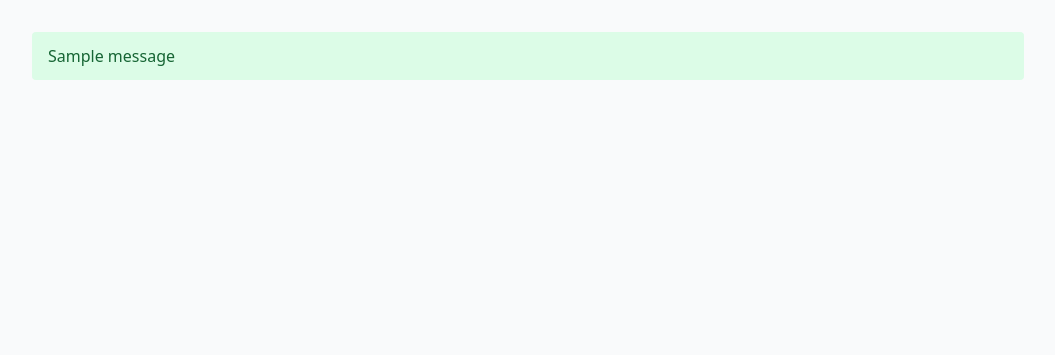
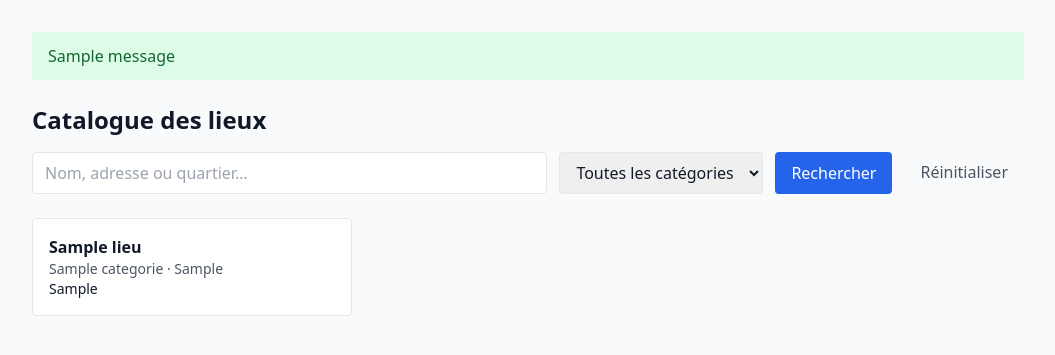
Before and after one commit to clov0202/Brief_Django, a Django app: page /catalogue/ in a window 1280 px wide. Shown: the part 53-408 px from the top of the page, without its empty margins (112-1167 px from the left). Run offline with Django 5.2, Linux system fonts and the light colour scheme; tables that the repository leaves empty hold one stand-in row (values such as "Sample post"); one stand-in notice (Sample message) is shown; some libraries are stand-ins or nearby versions.

Commit message:
Corrige le template liste.html du catalogue

```diff
--- a/RueNet/templates/catalogue/liste.html
+++ b/RueNet/templates/catalogue/liste.html
@@ -1,47 +1,36 @@
-<!DOCTYPE html>
-<html lang="fr">
-<head>
-  <meta charset="UTF-8">
-  <meta name="viewport" content="width=device-width, initial-scale=1">
-  <title>{% block title %}RueNet{% endblock %}</title>
-  <script src="https://cdn.tailwindcss.com"></script>
-</head>
-<body class="bg-gray-50 text-gray-900 min-h-screen">
+{% extends "base.html" %}
+{% block title %}Catalogue{% endblock %}
 
-  <nav class="bg-white border-b">
-    <div class="max-w-5xl mx-auto px-4 py-3 flex flex-wrap items-center gap-4">
-      <a href="/" class="font-bold text-blue-600 text-lg">RueNet</a>
-      <a href="{% url 'catalogue:liste' %}" class="hover:underline">Catalogue</a>
+{% block content %}
+<h1 class="text-2xl font-bold mb-4">Catalogue des lieux</h1>
 
-      <div class="ml-auto flex items-center gap-4">
-        {% if user.is_authenticated %}
-          <span class="text-gray-600">{{ user.first_name|default:user.username }}</span>
-          {# <a href="/mes-demandes/" class="hover:underline">Mes signalements</a> #}
-          {% if user.role == "gestionnaire" %}
-            {# <a href="/gestion/" class="hover:underline">Gestion</a> #}
-          {% endif %}
-          {# <a href="/deconnexion/">Déconnexion</a> (POST) #}
-        {% else %}
-          {# <a href="/connexion/" class="hover:underline">Connexion</a> #}
-          {# <a href="/inscription/" class="bg-blue-600 text-white px-3 py-1 rounded">Inscription</a> #}
-        {% endif %}
-      </div>
-    </div>
-  </nav>
+<form method="get" class="flex flex-wrap gap-3 mb-6">
+  <input type="text" name="q" value="{{ q }}" placeholder="Nom, adresse ou quartier…"
+         class="border rounded px-3 py-2 flex-1 min-w-[200px]">
+  <select name="categorie" class="border rounded px-3 py-2">
+    <option value="">Toutes les catégories</option>
+    {% for c in categories %}
+      <option value="{{ c.id }}" {% if categorie_choisie == c.id|stringformat:"s" %}selected{% endif %}>
+        {{ c.nom }}
+      </option>
+    {% endfor %}
+  </select>
+  <button type="submit" class="bg-blue-600 text-white px-4 py-2 rounded">Rechercher</button>
+  <a href="{% url 'catalogue:liste' %}" class="px-4 py-2 text-gray-600">Réinitialiser</a>
+</form>
 
-  <main class="max-w-5xl mx-auto px-4 py-8">
-    {% if messages %}
-      <div class="mb-6 space-y-2">
-        {% for message in messages %}
-          <div class="rounded px-4 py-3 {% if message.tags == 'error' %}bg-red-100 text-red-800{% else %}bg-green-100 text-green-800{% endif %}">
-            {{ message }}
-          </div>
-        {% endfor %}
-      </div>
-    {% endif %}
-
-    {% block content %}{% endblock %}
-  </main>
-
-</body>
-</html>
+{% if lieux %}
+  <div class="grid gap-4 sm:grid-cols-2 lg:grid-cols-3">
+    {% for lieu in lieux %}
+      <a href="{% url 'catalogue:detail' lieu.pk %}"
+         class="block border rounded p-4 hover:shadow bg-white">
+        <h2 class="font-semibold">{{ lieu.nom }}</h2>
+        <p class="text-sm text-gray-600">{{ lieu.categorie.nom }} · {{ lieu.quartier }}</p>
+        <p class="text-sm">{{ lieu.adresse }}</p>
+      </a>
+    {% endfor %}
+  </div>
+{% else %}
+  <p class="text-gray-600">Aucun lieu ne correspond à votre recherche.</p>
+{% endif %}
+{% endblock %}
```
